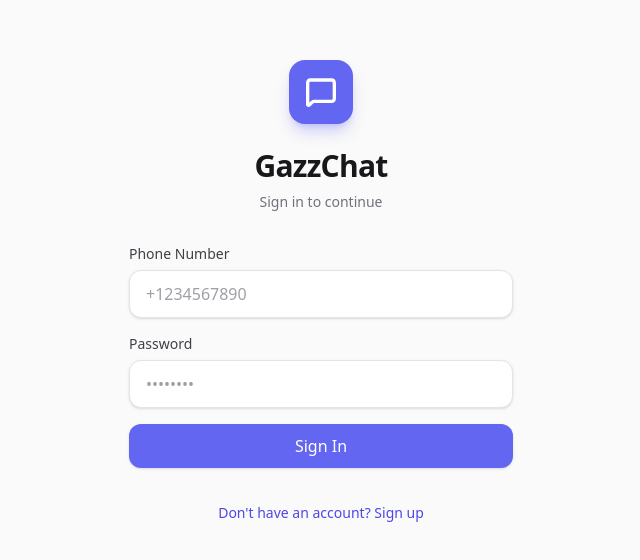
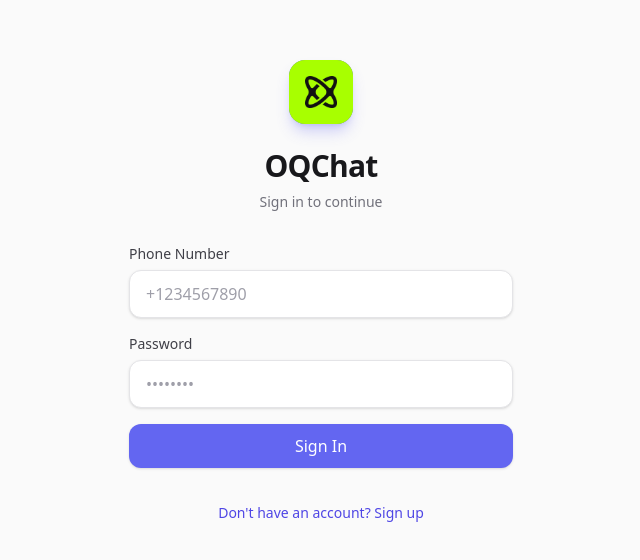
Before and after one commit to bithidat-dotcom/oqchat, a React (Vite) app: page /auth in a window 1280 px wide. Shown: the part 108-668 px from the top of the page, without its empty margins (319-959 px from the left). Built offline with nearby package versions, Linux system fonts and the light colour scheme.

Commit message:
refactor: rename application to OQChat
Update application branding, metadata, and local storage keys to reflect the rename from GazzChat to OQChat.

```diff
--- a/index.html
+++ b/index.html
@@ -3,9 +3,10 @@
   <head>
     <meta charset="UTF-8" />
     <meta name="viewport" content="width=device-width, initial-scale=1.0, maximum-scale=1.0, user-scalable=no" />
-    <title>GazzChat</title>
+    <title>OQChat</title>
+    <link rel="icon" type="image/jpeg" href="/favicon.jpg" />
     <meta name="description" content="A full real-time chat and calling app." />
-    <meta property="og:title" content="GazzChat" />
+    <meta property="og:title" content="OQChat" />
     <meta property="og:description" content="A full real-time chat and calling app." />
     <meta property="og:type" content="website" />
     <meta name="twitter:card" content="summary_large_image" />
--- a/metadata.json
+++ b/metadata.json
@@ -1,5 +1,5 @@
 {
-  "name": "Remix GazzChat",
+  "name": "OQChat",
   "description": "A premium mobile app featuring real-time messaging, high-quality voice and video calls, and seamless media sharing.",
   "requestFramePermissions": [
     "camera",
--- a/src/screens/AuthScreen.tsx
+++ b/src/screens/AuthScreen.tsx
@@ -30,7 +30,7 @@ export default function AuthScreen() {
         toast.success('Welcome back!');
       } else {
         await useAuthStore.getState().signUp(phone, password);
-        toast.success('Account created! Welcome to GazzChat.');
+        toast.success('Account created! Welcome to OQChat.');
       }
     } catch (error: any) {
       toast.error(error.message || 'Authentication failed');
@@ -43,10 +43,10 @@ export default function AuthScreen() {
     <div className="flex h-full flex-col items-center justify-center p-6 sm:p-12">
       <div className="w-full max-w-sm space-y-8">
         <div className="text-center">
-          <div className="mx-auto flex h-16 w-16 items-center justify-center rounded-2xl bg-brand-500 text-white shadow-lg shadow-brand-500/30">
-            <MessageSquare size={32} strokeWidth={2.5} />
+          <div className="mx-auto flex h-16 w-16 items-center justify-center rounded-2xl bg-brand-500 text-white shadow-lg shadow-brand-500/30 overflow-hidden">
+            <img src="/favicon.jpg" alt="OQChat Logo" className="h-full w-full object-cover" />
           </div>
-          <h2 className="mt-6 text-3xl font-bold tracking-tight">GazzChat</h2>
+          <h2 className="mt-6 text-3xl font-bold tracking-tight">OQChat</h2>
           <p className="mt-2 text-sm text-zinc-500 dark:text-zinc-400">
             {isLogin ? 'Sign in to continue' : 'Create an account to get started'}
           </p>
--- a/src/screens/main/CallsListScreen.tsx
+++ b/src/screens/main/CallsListScreen.tsx
@@ -13,7 +13,7 @@ export default function CallsListScreen() {
   const [search, setSearch] = useState('');
 
   // Get all user profiles (from saved conversations + self + all_users)
-  const allUsersStr = localStorage.getItem('gazzchat_all_users');
+  const allUsersStr = localStorage.getItem('oqchat_all_users');
   const allGlobalUsers = allUsersStr ? JSON.parse(allUsersStr) : [];
 
   // Build a distinct list of profiles to call
--- a/src/screens/main/ChatsListScreen.tsx
+++ b/src/screens/main/ChatsListScreen.tsx
@@ -140,8 +140,8 @@ export default function ChatsListScreen() {
       <div className="px-4 pt-6 pb-2">
         <div className="flex items-center justify-between mb-4">
           <div className="flex items-center gap-2">
-            <div className="flex h-8 w-8 items-center justify-center rounded-xl bg-brand-500 text-white shadow-sm">
-              <MessageSquare size={18} strokeWidth={2.5} />
+            <div className="flex h-8 w-8 items-center justify-center rounded-xl bg-brand-500 text-white shadow-sm overflow-hidden">
+              <img src="/favicon.jpg" alt="OQChat Logo" className="h-full w-full object-cover" />
             </div>
             <h1 className="text-2xl font-bold tracking-tight">Chats</h1>
           </div>
--- a/src/screens/main/NewChatModal.tsx
+++ b/src/screens/main/NewChatModal.tsx
@@ -33,7 +33,7 @@ export default function NewChatModal({ isOpen, onClose }: NewChatModalProps) {
 
     setLoading(true);
     const searchUsers = () => {
-      const allUsersStr = localStorage.getItem('gazzchat_all_users');
+      const allUsersStr = localStorage.getItem('oqchat_all_users');
       const allUsers = allUsersStr ? JSON.parse(allUsersStr) : [];
 
       const filtered = allUsers.filter((u: any) =>
@@ -72,7 +72,7 @@ export default function NewChatModal({ isOpen, onClose }: NewChatModalProps) {
     const newConvId = `mock-conv-${crypto.randomUUID()}`;
     let selectedUser = isSelf ? currentUserProfile : null;
     if (!selectedUser) {
-      const allUsersStr = localStorage.getItem('gazzchat_all_users');
+      const allUsersStr = localStorage.getItem('oqchat_all_users');
       const allUsers = allUsersStr ? JSON.parse(allUsersStr) : [];
       selectedUser = allUsers.find((u: any) => u.id === targetUserId);
     }
--- a/src/screens/main/SettingsModal.tsx
+++ b/src/screens/main/SettingsModal.tsx
@@ -249,7 +249,7 @@ export default function SettingsModal({ isOpen, onClose }: SettingsModalProps) {
                   type="text"
                   value={editBio}
                   onChange={(e) => setEditBio(e.target.value)}
-                  placeholder="Hey there! I am using GazzChat."
+                  placeholder="Hey there! I am using OQChat."
                   className="w-full rounded-xl border border-zinc-200 bg-zinc-50 px-4 py-2.5 text-base focus:border-brand-500 focus:outline-none dark:border-zinc-700 dark:bg-zinc-800 dark:text-zinc-50"
                 />
               </div>
@@ -446,10 +446,10 @@ export default function SettingsModal({ isOpen, onClose }: SettingsModalProps) {
             <div className="rounded-2xl bg-white p-6 shadow-sm ring-1 ring-zinc-200 dark:bg-zinc-900 dark:ring-zinc-800 space-y-4">
               <div className="flex items-center gap-3 text-brand-500 font-bold text-base">
                 <Info size={20} />
-                <span>GazzChat Terms of Service</span>
+                <span>OQChat Terms of Service</span>
               </div>
               <p>
-                Welcome to GazzChat. By accessing or using our real-time messaging platform, you agree to be bound by these terms. All communication, audio/video streams, and images shared in your personal storage remain encrypted and private to your account.
+                Welcome to OQChat. By accessing or using our real-time messaging platform, you agree to be bound by these terms. All communication, audio/video streams, and images shared in your personal storage remain encrypted and private to your account.
               </p>
 
               <h4 className="font-semibold text-zinc-900 dark:text-zinc-100">1. Data Protection & Encryption</h4>
@@ -463,7 +463,7 @@ export default function SettingsModal({ isOpen, onClose }: SettingsModalProps) {
               </p>
 
               <div className="pt-4 border-t border-zinc-100 dark:border-zinc-800 text-xs text-zinc-400">
-                GazzChat Messenger • Version 2.4.0 (Build 2026.08)
+                OQChat Messenger • Version 2.4.0 (Build 2026.08)
               </div>
             </div>
           </div>
--- a/src/store/authStore.ts
+++ b/src/store/authStore.ts
@@ -66,8 +66,8 @@ export const useAuthStore = create<AuthState>((set, get) => ({
     }
 
     const uid = snapshot.docs[0].id;
-    localStorage.setItem('gazzchat_uid', uid);
-    localStorage.setItem('gazzchat_phone', phone);
+    localStorage.setItem('oqchat_uid', uid);
+    localStorage.setItem('oqchat_phone', phone);
     get().initialize();
   },
 
@@ -90,14 +90,14 @@ export const useAuthStore = create<AuthState>((set, get) => ({
       created_at: new Date().toISOString()
     });
 
-    localStorage.setItem('gazzchat_uid', uid);
-    localStorage.setItem('gazzchat_phone', phone);
+    localStorage.setItem('oqchat_uid', uid);
+    localStorage.setItem('oqchat_phone', phone);
     get().initialize();
   },
 
   initialize: () => {
-    const uid = localStorage.getItem('gazzchat_uid');
-    const phone = localStorage.getItem('gazzchat_phone');
+    const uid = localStorage.getItem('oqchat_uid');
+    const phone = localStorage.getItem('oqchat_phone');
 
     if (uid && phone) {
       set({ user: { uid, phone } });
@@ -133,8 +133,8 @@ export const useAuthStore = create<AuthState>((set, get) => ({
       }).catch(() => {});
     }
 
-    localStorage.removeItem('gazzchat_uid');
-    localStorage.removeItem('gazzchat_phone');
+    localStorage.removeItem('oqchat_uid');
+    localStorage.removeItem('oqchat_phone');
     set({ user: null, profile: null });
   }
 }));
--- a/src/store/chatStore.ts
+++ b/src/store/chatStore.ts
@@ -76,13 +76,13 @@ export const useChatStore = create<ChatState>((set, get) => ({
 
   blockUser: (userId) => set((state) => {
     const newBlocked = Array.from(new Set([...state.blockedUserIds, userId]));
-    localStorage.setItem('gazzchat_blocked_users', JSON.stringify(newBlocked));
+    localStorage.setItem('oqchat_blocked_users', JSON.stringify(newBlocked));
     return { blockedUserIds: newBlocked };
   }),
 
   unblockUser: (userId) => set((state) => {
     const newBlocked = state.blockedUserIds.filter(id => id !== userId);
-    localStorage.setItem('gazzchat_blocked_users', JSON.stringify(newBlocked));
+    localStorage.setItem('oqchat_blocked_users', JSON.stringify(newBlocked));
     return { blockedUserIds: newBlocked };
   }),
 
@@ -172,7 +172,7 @@ export const useChatStore = create<ChatState>((set, get) => ({
     if (!user) return;
 
     set({ loading: true });
-    const savedBlocked = localStorage.getItem('gazzchat_blocked_users');
+    const savedBlocked = localStorage.getItem('oqchat_blocked_users');
     set({ blockedUserIds: savedBlocked ? JSON.parse(savedBlocked) : [] });
 
     if (unsubConversations) unsubConversations();
```
Also changed, not shown: public/favicon.jpg (added), public/favicon.svg (added).
